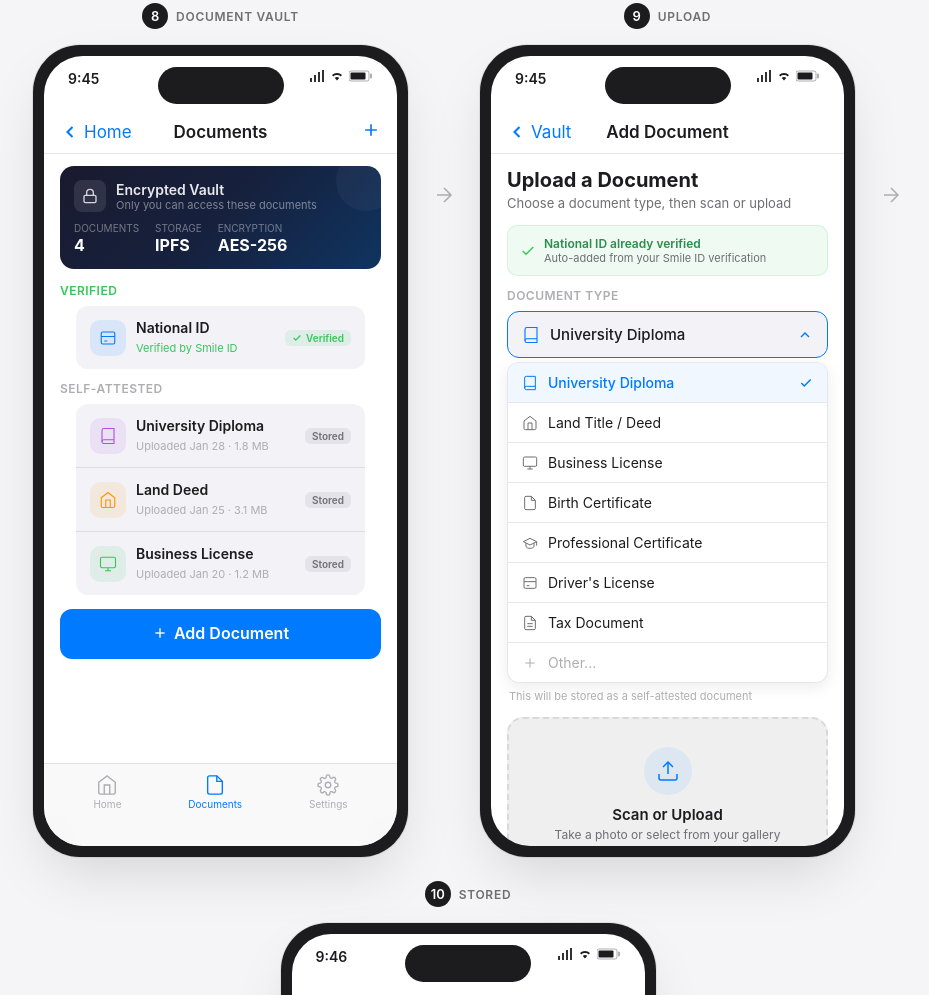
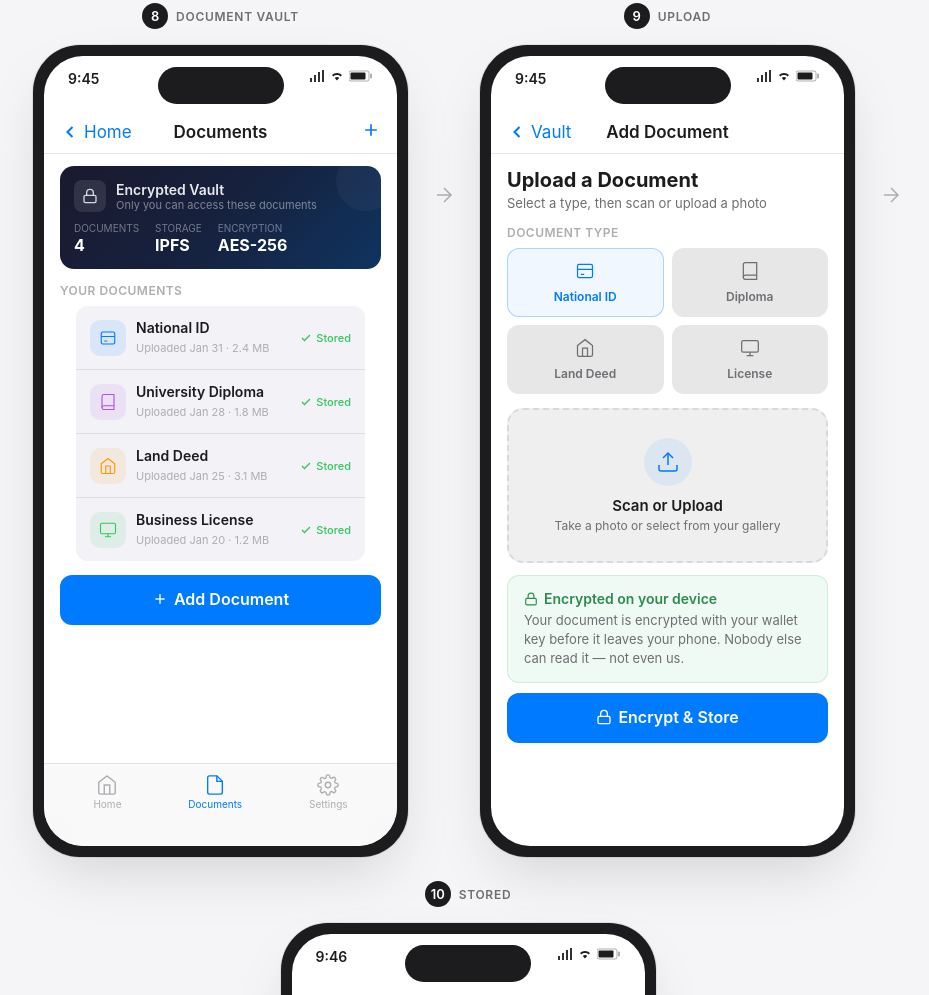
Before and after one commit to Modern-Society-Labs/lcore-sdk, a website: page zkidentity-mvp-ux.html in a window 1280 px wide. Shown: the part 5265-6260 px from the top of the page, without its empty margins (172-1101 px from the left). Drawn offline with Linux system fonts and the light colour scheme.

Commit message:
Revert "feat: update wireframe with verified/self-attested badges and dropdown document selector"
This reverts commit 36c329bcd05fbc900404be0b29d20ab07d0f7d93.

```diff
--- a/zkidentity-mvp-ux.html
+++ b/zkidentity-mvp-ux.html
@@ -1050,9 +1050,9 @@ body {
                   </div>
                 </div>
 
-                <!-- Verified Documents -->
+                <!-- Document List -->
                 <div style="margin: 14px 16px 0;">
-                  <div style="font-size: 12px; font-weight: 600; color: var(--green); letter-spacing: 0.04em; margin-bottom: 8px;">VERIFIED</div>
+                  <div style="font-size: 12px; font-weight: 600; color: var(--text-tertiary); letter-spacing: 0.04em; margin-bottom: 8px;">YOUR DOCUMENTS</div>
                   <div class="list-group">
                     <div class="list-row" style="padding: 13px 14px;">
                       <div class="row-icon" style="background: rgba(0,122,255,0.1); color: var(--blue); width: 36px; height: 36px; border-radius: 10px;">
@@ -1060,20 +1060,13 @@ body {
                       </div>
                       <div style="flex: 1;">
                         <span class="row-text" style="font-size: 14px; font-weight: 600; display: block;">National ID</span>
-                        <span style="font-size: 11px; color: var(--green);">Verified by Smile ID</span>
+                        <span style="font-size: 11px; color: var(--text-tertiary);">Uploaded Jan 31 &middot; 2.4 MB</span>
                       </div>
-                      <div style="display: flex; align-items: center; gap: 4px; padding: 2px 7px; background: rgba(52,199,89,0.1); border-radius: 6px;">
-                        <svg width="10" height="10" viewBox="0 0 24 24" fill="none" stroke="var(--green)" stroke-width="3"><polyline points="20 6 9 17 4 12"/></svg>
-                        <span style="font-size: 10px; color: var(--green); font-weight: 600;">Verified</span>
+                      <div style="display: flex; align-items: center; gap: 4px;">
+                        <svg width="12" height="12" viewBox="0 0 24 24" fill="none" stroke="var(--green)" stroke-width="2.5"><polyline points="20 6 9 17 4 12"/></svg>
+                        <span style="font-size: 11px; color: var(--green); font-weight: 500;">Stored</span>
                       </div>
                     </div>
-                  </div>
-                </div>
-
-                <!-- Self-Attested Documents -->
-                <div style="margin: 12px 16px 0;">
-                  <div style="font-size: 12px; font-weight: 600; color: var(--text-tertiary); letter-spacing: 0.04em; margin-bottom: 8px;">SELF-ATTESTED</div>
-                  <div class="list-group">
                     <div class="list-row" style="padding: 13px 14px;">
                       <div class="row-icon" style="background: rgba(175,82,222,0.1); color: var(--purple); width: 36px; height: 36px; border-radius: 10px;">
                         <svg width="18" height="18" viewBox="0 0 24 24" fill="none" stroke="currentColor" stroke-width="1.5"><path d="M4 19.5A2.5 2.5 0 0 1 6.5 17H20"/><path d="M6.5 2H20v20H6.5A2.5 2.5 0 0 1 4 19.5v-15A2.5 2.5 0 0 1 6.5 2z"/></svg>
@@ -1082,8 +1075,9 @@ body {
                         <span class="row-text" style="font-size: 14px; font-weight: 600; display: block;">University Diploma</span>
                         <span style="font-size: 11px; color: var(--text-tertiary);">Uploaded Jan 28 &middot; 1.8 MB</span>
                       </div>
-                      <div style="display: flex; align-items: center; gap: 4px; padding: 2px 7px; background: var(--fill-tertiary); border-radius: 6px;">
-                        <span style="font-size: 10px; color: var(--text-secondary); font-weight: 600;">Stored</span>
+                      <div style="display: flex; align-items: center; gap: 4px;">
+                        <svg width="12" height="12" viewBox="0 0 24 24" fill="none" stroke="var(--green)" stroke-width="2.5"><polyline points="20 6 9 17 4 12"/></svg>
+                        <span style="font-size: 11px; color: var(--green); font-weight: 500;">Stored</span>
                       </div>
                     </div>
                     <div class="list-row" style="padding: 13px 14px;">
@@ -1094,8 +1088,9 @@ body {
                         <span class="row-text" style="font-size: 14px; font-weight: 600; display: block;">Land Deed</span>
                         <span style="font-size: 11px; color: var(--text-tertiary);">Uploaded Jan 25 &middot; 3.1 MB</span>
                       </div>
-                      <div style="display: flex; align-items: center; gap: 4px; padding: 2px 7px; background: var(--fill-tertiary); border-radius: 6px;">
-                        <span style="font-size: 10px; color: var(--text-secondary); font-weight: 600;">Stored</span>
+                      <div style="display: flex; align-items: center; gap: 4px;">
+                        <svg width="12" height="12" viewBox="0 0 24 24" fill="none" stroke="var(--green)" stroke-width="2.5"><polyline points="20 6 9 17 4 12"/></svg>
+                        <span style="font-size: 11px; color: var(--green); font-weight: 500;">Stored</span>
                       </div>
                     </div>
                     <div class="list-row" style="padding: 13px 14px;">
@@ -1106,8 +1101,9 @@ body {
                         <span class="row-text" style="font-size: 14px; font-weight: 600; display: block;">Business License</span>
                         <span style="font-size: 11px; color: var(--text-tertiary);">Uploaded Jan 20 &middot; 1.2 MB</span>
                       </div>
-                      <div style="display: flex; align-items: center; gap: 4px; padding: 2px 7px; background: var(--fill-tertiary); border-radius: 6px;">
-                        <span style="font-size: 10px; color: var(--text-secondary); font-weight: 600;">Stored</span>
+                      <div style="display: flex; align-items: center; gap: 4px;">
+                        <svg width="12" height="12" viewBox="0 0 24 24" fill="none" stroke="var(--green)" stroke-width="2.5"><polyline points="20 6 9 17 4 12"/></svg>
+                        <span style="font-size: 11px; color: var(--green); font-weight: 500;">Stored</span>
                       </div>
                     </div>
                   </div>
@@ -1168,67 +1164,32 @@ body {
               </div>
               <div class="scroll-content">
 
-                <!-- Header -->
+                <!-- Document Type Selector -->
                 <div style="padding: 14px 16px 6px;">
                   <div style="font-size: 20px; font-weight: 700; color: var(--text-primary); margin-bottom: 3px;">Upload a Document</div>
-                  <div style="font-size: 13px; color: var(--text-secondary);">Choose a document type, then scan or upload</div>
+                  <div style="font-size: 13px; color: var(--text-secondary);">Select a type, then scan or upload a photo</div>
                 </div>
 
-                <!-- Auto-added verified doc note -->
-                <div style="margin: 8px 16px 0; padding: 10px 12px; background: rgba(52,199,89,0.08); border: 1px solid rgba(52,199,89,0.15); border-radius: 10px; display: flex; align-items: center; gap: 8px;">
-                  <svg width="16" height="16" viewBox="0 0 24 24" fill="none" stroke="var(--green)" stroke-width="2"><polyline points="20 6 9 17 4 12"/></svg>
-                  <div style="flex: 1;">
-                    <div style="font-size: 12px; font-weight: 600; color: var(--ha-green);">National ID already verified</div>
-                    <div style="font-size: 11px; color: var(--text-secondary);">Auto-added from your Smile ID verification</div>
-                  </div>
-                </div>
-
-                <!-- Document Type Dropdown (expanded) -->
-                <div style="margin: 12px 16px 0;">
+                <div style="margin: 8px 16px 0;">
                   <div style="font-size: 12px; font-weight: 600; color: var(--text-tertiary); letter-spacing: 0.04em; margin-bottom: 8px;">DOCUMENT TYPE</div>
-                  <div style="background: var(--bg-grouped); border: 1.5px solid var(--blue); border-radius: 12px; padding: 13px 14px; display: flex; align-items: center; justify-content: space-between;">
-                    <div style="display: flex; align-items: center; gap: 10px;">
-                      <svg width="18" height="18" viewBox="0 0 24 24" fill="none" stroke="var(--blue)" stroke-width="1.5"><path d="M4 19.5A2.5 2.5 0 0 1 6.5 17H20"/><path d="M6.5 2H20v20H6.5A2.5 2.5 0 0 1 4 19.5v-15A2.5 2.5 0 0 1 6.5 2z"/></svg>
-                      <span style="font-size: 15px; font-weight: 500; color: var(--text-primary);">University Diploma</span>
+                  <div style="display: grid; grid-template-columns: 1fr 1fr; gap: 8px;">
+                    <div style="background: #f0f7ff; border: 1.5px solid rgba(0,122,255,0.3); border-radius: 12px; padding: 12px; text-align: center;">
+                      <svg width="20" height="20" viewBox="0 0 24 24" fill="none" stroke="var(--blue)" stroke-width="1.5" style="margin-bottom: 4px;"><rect x="3" y="4" width="18" height="16" rx="2"/><path d="M3 10h18M7 16h4"/></svg>
+                      <div style="font-size: 12px; font-weight: 600; color: var(--blue);">National ID</div>
                     </div>
-                    <svg width="16" height="16" viewBox="0 0 24 24" fill="none" stroke="var(--blue)" stroke-width="2"><path d="M18 15l-6-6-6 6"/></svg>
-                  </div>
-                  <div style="background: var(--bg-primary); border: 1.5px solid var(--separator); border-radius: 12px; margin-top: 4px; overflow: hidden; box-shadow: 0 4px 16px rgba(0,0,0,0.08);">
-                    <div style="padding: 11px 14px; display: flex; align-items: center; gap: 10px; background: #f0f7ff;">
-                      <svg width="16" height="16" viewBox="0 0 24 24" fill="none" stroke="var(--blue)" stroke-width="1.5"><path d="M4 19.5A2.5 2.5 0 0 1 6.5 17H20"/><path d="M6.5 2H20v20H6.5A2.5 2.5 0 0 1 4 19.5v-15A2.5 2.5 0 0 1 6.5 2z"/></svg>
-                      <span style="font-size: 14px; font-weight: 500; color: var(--blue); flex: 1;">University Diploma</span>
-                      <svg width="14" height="14" viewBox="0 0 24 24" fill="none" stroke="var(--blue)" stroke-width="2.5"><polyline points="20 6 9 17 4 12"/></svg>
+                    <div style="background: var(--fill-secondary); border: 1.5px solid transparent; border-radius: 12px; padding: 12px; text-align: center;">
+                      <svg width="20" height="20" viewBox="0 0 24 24" fill="none" stroke="var(--text-secondary)" stroke-width="1.5" style="margin-bottom: 4px;"><path d="M4 19.5A2.5 2.5 0 0 1 6.5 17H20"/><path d="M6.5 2H20v20H6.5A2.5 2.5 0 0 1 4 19.5v-15A2.5 2.5 0 0 1 6.5 2z"/></svg>
+                      <div style="font-size: 12px; font-weight: 600; color: var(--text-secondary);">Diploma</div>
                     </div>
-                    <div style="padding: 11px 14px; display: flex; align-items: center; gap: 10px; border-top: 0.5px solid var(--separator);">
-                      <svg width="16" height="16" viewBox="0 0 24 24" fill="none" stroke="var(--text-secondary)" stroke-width="1.5"><path d="M3 9l9-7 9 7v11a2 2 0 0 1-2 2H5a2 2 0 0 1-2-2z"/><polyline points="9 22 9 12 15 12 15 22"/></svg>
-                      <span style="font-size: 14px; color: var(--text-primary);">Land Title / Deed</span>
+                    <div style="background: var(--fill-secondary); border: 1.5px solid transparent; border-radius: 12px; padding: 12px; text-align: center;">
+                      <svg width="20" height="20" viewBox="0 0 24 24" fill="none" stroke="var(--text-secondary)" stroke-width="1.5" style="margin-bottom: 4px;"><path d="M3 9l9-7 9 7v11a2 2 0 0 1-2 2H5a2 2 0 0 1-2-2z"/><polyline points="9 22 9 12 15 12 15 22"/></svg>
+                      <div style="font-size: 12px; font-weight: 600; color: var(--text-secondary);">Land Deed</div>
                     </div>
-                    <div style="padding: 11px 14px; display: flex; align-items: center; gap: 10px; border-top: 0.5px solid var(--separator);">
-                      <svg width="16" height="16" viewBox="0 0 24 24" fill="none" stroke="var(--text-secondary)" stroke-width="1.5"><rect x="2" y="3" width="20" height="14" rx="2"/><path d="M8 21h8M12 17v4"/></svg>
-                      <span style="font-size: 14px; color: var(--text-primary);">Business License</span>
-                    </div>
-                    <div style="padding: 11px 14px; display: flex; align-items: center; gap: 10px; border-top: 0.5px solid var(--separator);">
-                      <svg width="16" height="16" viewBox="0 0 24 24" fill="none" stroke="var(--text-secondary)" stroke-width="1.5"><path d="M14 2H6a2 2 0 0 0-2 2v16a2 2 0 0 0 2 2h12a2 2 0 0 0 2-2V8z"/><polyline points="14 2 14 8 20 8"/></svg>
-                      <span style="font-size: 14px; color: var(--text-primary);">Birth Certificate</span>
-                    </div>
-                    <div style="padding: 11px 14px; display: flex; align-items: center; gap: 10px; border-top: 0.5px solid var(--separator);">
-                      <svg width="16" height="16" viewBox="0 0 24 24" fill="none" stroke="var(--text-secondary)" stroke-width="1.5"><path d="M22 10v6M2 10l10-5 10 5-10 5z"/><path d="M6 12v5c0 1.66 2.69 3 6 3s6-1.34 6-3v-5"/></svg>
-                      <span style="font-size: 14px; color: var(--text-primary);">Professional Certificate</span>
-                    </div>
-                    <div style="padding: 11px 14px; display: flex; align-items: center; gap: 10px; border-top: 0.5px solid var(--separator);">
-                      <svg width="16" height="16" viewBox="0 0 24 24" fill="none" stroke="var(--text-secondary)" stroke-width="1.5"><rect x="3" y="4" width="18" height="16" rx="2"/><path d="M3 10h18"/><path d="M7 16h4"/></svg>
-                      <span style="font-size: 14px; color: var(--text-primary);">Driver's License</span>
-                    </div>
-                    <div style="padding: 11px 14px; display: flex; align-items: center; gap: 10px; border-top: 0.5px solid var(--separator);">
-                      <svg width="16" height="16" viewBox="0 0 24 24" fill="none" stroke="var(--text-secondary)" stroke-width="1.5"><path d="M14 2H6a2 2 0 0 0-2 2v16a2 2 0 0 0 2 2h12a2 2 0 0 0 2-2V8z"/><polyline points="14 2 14 8 20 8"/><line x1="16" y1="13" x2="8" y2="13"/><line x1="16" y1="17" x2="8" y2="17"/></svg>
-                      <span style="font-size: 14px; color: var(--text-primary);">Tax Document</span>
-                    </div>
-                    <div style="padding: 11px 14px; display: flex; align-items: center; gap: 10px; border-top: 0.5px solid var(--separator);">
-                      <svg width="16" height="16" viewBox="0 0 24 24" fill="none" stroke="var(--text-tertiary)" stroke-width="1.5"><line x1="12" y1="5" x2="12" y2="19"/><line x1="5" y1="12" x2="19" y2="12"/></svg>
-                      <span style="font-size: 14px; color: var(--text-tertiary);">Other...</span>
+                    <div style="background: var(--fill-secondary); border: 1.5px solid transparent; border-radius: 12px; padding: 12px; text-align: center;">
+                      <svg width="20" height="20" viewBox="0 0 24 24" fill="none" stroke="var(--text-secondary)" stroke-width="1.5" style="margin-bottom: 4px;"><rect x="2" y="3" width="20" height="14" rx="2"/><path d="M8 21h8M12 17v4"/></svg>
+                      <div style="font-size: 12px; font-weight: 600; color: var(--text-secondary);">License</div>
                     </div>
                   </div>
-                  <div style="font-size: 11px; color: var(--text-tertiary); margin-top: 6px; padding-left: 2px;">This will be stored as a self-attested document</div>
                 </div>
 
                 <!-- Upload Area -->
@@ -1248,15 +1209,7 @@ body {
                     <svg width="14" height="14" viewBox="0 0 24 24" fill="none" stroke="var(--ha-green)" stroke-width="2"><rect x="3" y="11" width="18" height="11" rx="2"/><path d="M7 11V7a5 5 0 0 1 10 0v4"/></svg>
                     Encrypted on your device
                   </h4>
-                  <p>Your document is encrypted with your wallet key before it leaves your phone. Only you can read it.</p>
-                </div>
-
-                <div class="callout" style="margin-top: 6px;">
-                  <h4>
-                    <svg width="14" height="14" viewBox="0 0 24 24" fill="none" stroke="var(--text-secondary)" stroke-width="2"><circle cx="12" cy="12" r="10"/><line x1="12" y1="8" x2="12" y2="12"/><line x1="12" y1="16" x2="12.01" y2="16"/></svg>
-                    Self-attested
-                  </h4>
-                  <p>This document is uploaded by you but not independently verified by a third party. Your verified identity adds credibility.</p>
+                  <p>Your document is encrypted with your wallet key before it leaves your phone. Nobody else can read it — not even us.</p>
                 </div>
 
                 <a class="cta-btn primary" style="margin-top: 10px;">
```
